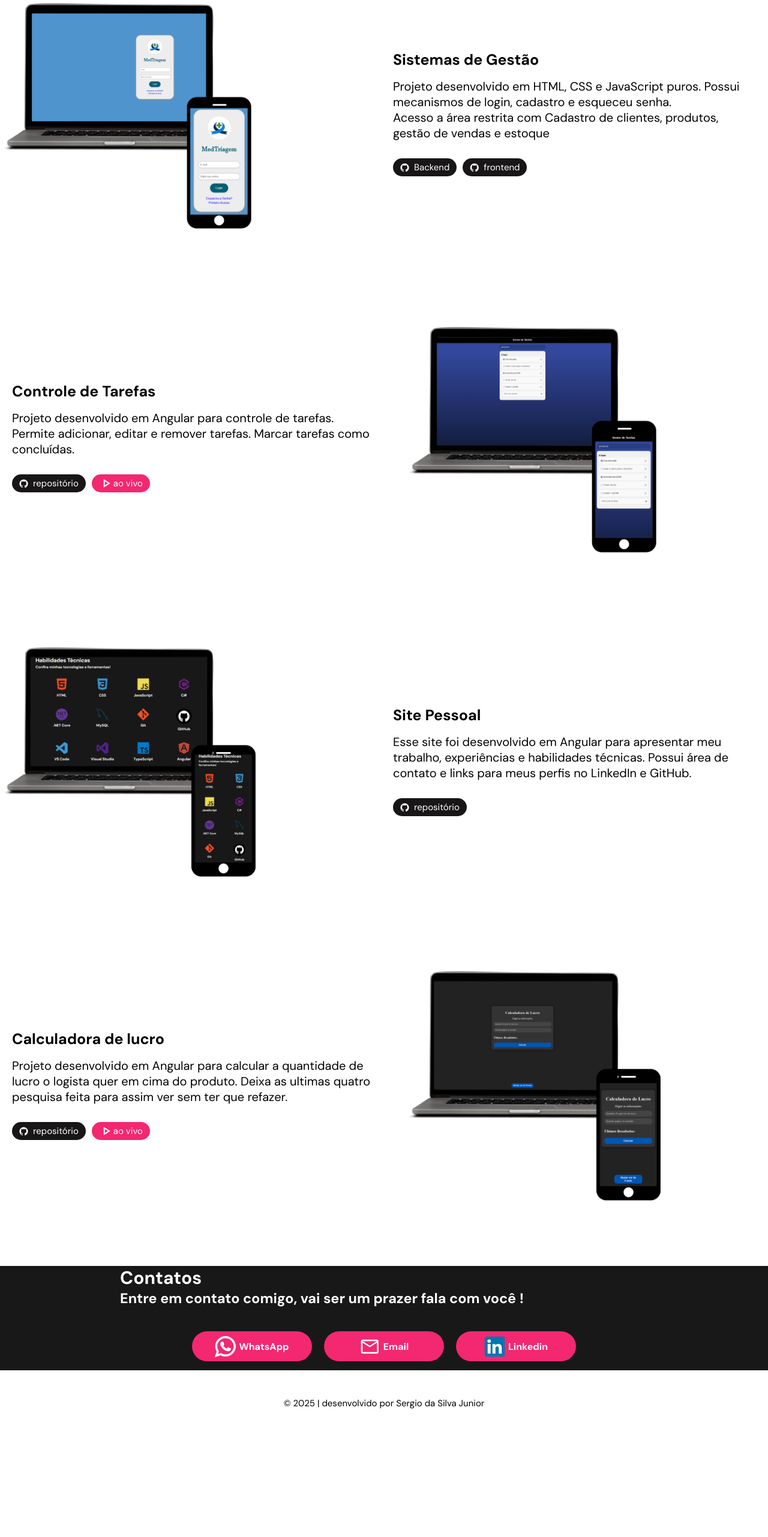
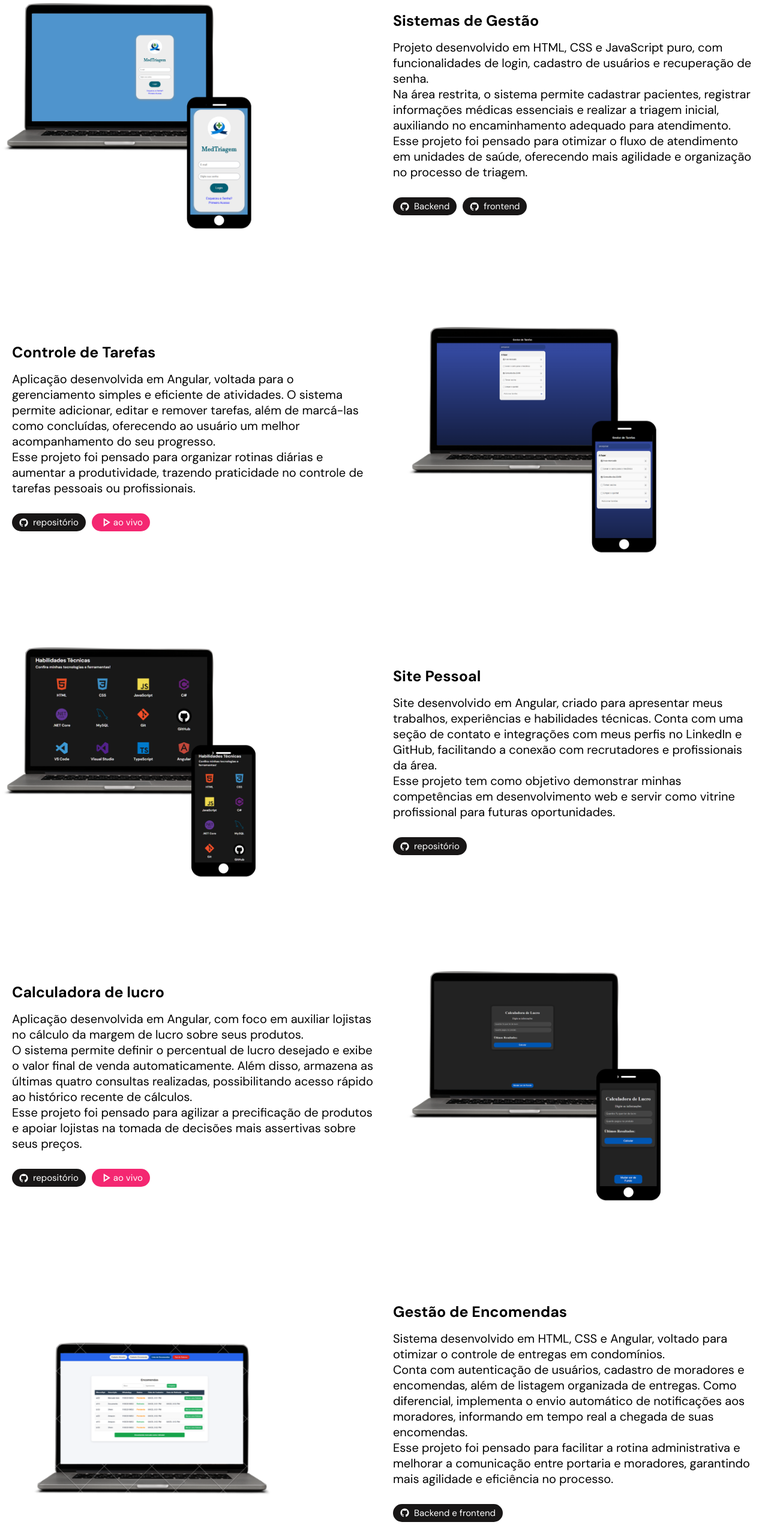
Before and after one commit to Sergiojr1992/portfolio-sergio, an Angular app: page / in a window 1280 px wide. Shown: the part 2111-4674 px from the top of the page at 60% size. Before the commit the page ends 4481 px from the top, so only its background shows below. Built offline with nearby package versions, Linux system fonts and the light colour scheme.

Commit message:
Alterando o href do projeto sistema condomínio para enmacinhar para o repositório

```diff
--- a/angular.json
+++ b/angular.json
@@ -13,6 +13,7 @@
         "build": {
           "builder": "@angular/build:application",
           "options": {
+            "outputPath": "dist/portfolio-sergio",
             "browser": "src/main.ts",
             "polyfills": [
               "zone.js"
--- a/src/app/home/home.css
+++ b/src/app/home/home.css
@@ -1,6 +1,9 @@
 
 
 /* box banner */
+
+
+
 .banner {
     display: flex;
     justify-content: center;
@@ -71,6 +74,7 @@
 .banner .box .buttons a i {
     margin-right: 5px;
 }
+
 
 /* box about */
 
--- a/src/app/home/home.html
+++ b/src/app/home/home.html
@@ -135,14 +135,21 @@
       <div class="project reverse">
         <div class="text">
           <h4>Sistemas de Gestão</h4>
-          <p>Projeto desenvolvido em HTML, CSS e JavaScript puros. Possui mecanismos de login, cadastro e esqueceu
-            senha.</p>
-          <p>Acesso a área restrita com Cadastro de clientes, produtos, gestão de vendas e estoque</p>
+          <p>Projeto desenvolvido em HTML, CSS e JavaScript puro, com funcionalidades de login, cadastro de usuários e
+            recuperação de senha.</p>
+            <p> Na área restrita, o sistema permite cadastrar pacientes, registrar informações médicas essenciais e realizar
+            a triagem inicial, auxiliando no encaminhamento adequado para atendimento.</p>
+
+            <p>Esse projeto foi pensado para otimizar o fluxo de atendimento em unidades de saúde, oferecendo mais
+            agilidade e organização no processo de triagem.</p>
+
           <div class="buttons">
-            <a href="https://github.com/Sergiojr1992/sistema-backend" target="_blank"> <i
-                class="devicon-github-plain"></i>Backend</a>
-            <a href="https://github.com/Sergiojr1992/sistema-frontend" target="_blank"> <i
-                class="devicon-github-plain"></i>frontend</a>
+            <a href="https://github.com/Sergiojr1992/sistema-backend" target="_blank">
+              <i class="devicon-github-plain"></i>Backend
+            </a>
+            <a href="https://github.com/Sergiojr1992/sistema-frontend" target="_blank">
+              <i class="devicon-github-plain"></i>frontend
+            </a>
           </div>
         </div>
         <div class="img">
@@ -154,15 +161,21 @@
       <div class="project">
         <div class="text">
           <h4>Controle de Tarefas</h4>
-          <p>Projeto desenvolvido em Angular para controle de tarefas. Permite adicionar, editar e remover tarefas.
-            Marcar tarefas como concluídas.</p>
+          <p>Aplicação desenvolvida em Angular, voltada para o gerenciamento simples e eficiente de atividades.
+            O sistema permite adicionar, editar e remover tarefas, além de marcá-las como concluídas, oferecendo ao
+            usuário um melhor acompanhamento do seu progresso.</p>
+
+            <p>  Esse projeto foi pensado para organizar rotinas diárias e aumentar a produtividade, trazendo praticidade no
+            controle de tarefas pessoais ou profissionais.</p>
+
+
           <div class="buttons">
-            <a href="https://github.com/Sergiojr1992/gestorTarefas" target="_blank"> <i
-                class="devicon-github-plain"></i>repositório</a>
-            <a href="https://gestor-de-tarefas2025.web.app/task-list" target="_blank" class="live"><span
-                class="material-symbols-outlined">
-                play_arrow
-              </span>ao vivo</a>
+            <a href="https://github.com/Sergiojr1992/gestorTarefas" target="_blank">
+              <i class="devicon-github-plain"></i>repositório
+            </a>
+            <a href="https://gestor-de-tarefas2025.web.app/task-list" target="_blank" class="live">
+              <span class="material-symbols-outlined">play_arrow</span>ao vivo
+            </a>
           </div>
         </div>
         <div class="img">
@@ -174,27 +187,38 @@
       <div class="project reverse">
         <div class="text">
           <h4>Site Pessoal</h4>
-          <p>Esse site foi desenvolvido em Angular para apresentar meu trabalho, experiências e habilidades técnicas.
-            Possui área de contato e links para meus perfis no LinkedIn e GitHub.</p>
+          <p>Site desenvolvido em Angular, criado para apresentar meus trabalhos, experiências e habilidades técnicas.
+            Conta com uma seção de contato e integrações com meus perfis no LinkedIn e GitHub, facilitando a conexão com
+            recrutadores e profissionais da área.</p>
+
+            <p> Esse projeto tem como objetivo demonstrar minhas competências em desenvolvimento web e servir como vitrine
+            profissional para futuras oportunidades.</p>
+
           <div class="buttons">
-            <a href="https://github.com/Sergiojr1992/portfolio-sergio" target="_blank"> <i
-                class="devicon-github-plain"></i>repositório</a>
+            <a href="https://github.com/Sergiojr1992/portfolio-sergio" target="_blank">
+              <i class="devicon-github-plain"></i>repositório
+            </a>
           </div>
         </div>
         <div class="img">
           <img src="/assets/portfolio-pessoal.png" alt="Projeto Site Pessoal">
         </div>
       </div>
-    </div>
-   <div class="projects">
-  <div class="box">
 
-    <!-- Projeto 4 aqui dentro -->
+      <!-- Projeto 4 -->
       <div class="project">
         <div class="text">
           <h4>Calculadora de lucro</h4>
-        <p>Projeto desenvolvido em Angular para calcular a quantidade de lucro o logista quer em cima do produto. Deixa as ultimas quatro pesquisa feita para assim ver sem ter que refazer.
-          </p>
+          <p>Aplicação desenvolvida em Angular, com foco em auxiliar lojistas no cálculo da margem de lucro sobre seus
+            produtos.</p>
+
+            <p>   O sistema permite definir o percentual de lucro desejado e exibe o valor final de venda automaticamente.
+            Além disso, armazena as últimas quatro consultas realizadas, possibilitando acesso rápido ao histórico
+            recente de cálculos.</p>
+
+            <p> Esse projeto foi pensado para agilizar a precificação de produtos e apoiar lojistas na tomada de decisões
+            mais assertivas sobre seus preços.</p>
+
           <div class="buttons">
             <a href="https://github.com/Sergiojr1992/gestorTarefas" target="_blank">
               <i class="devicon-github-plain"></i>repositório
@@ -205,14 +229,39 @@
           </div>
         </div>
         <div class="img">
-        <img src="/assets/calculadora.png" alt="Projeto Controle de Tarefas">
+          <img src="/assets/calculadora.png" alt="Projeto Calculadora de Lucro">
+        </div>
+      </div>
+
+      <!-- Projeto 5 -->
+      <div class="project reverse">
+        <div class="text">
+          <h4>Gestão de Encomendas</h4>
+          <p>Sistema desenvolvido em HTML, CSS e Angular, voltado para otimizar o controle de entregas em condomínios.
+          </p>
+
+          <p>Conta com autenticação de usuários, cadastro de moradores e encomendas, além de listagem organizada de
+            entregas.
+            Como diferencial, implementa o envio automático de notificações aos moradores, informando em tempo real a
+            chegada de suas encomendas.</p>
+
+          <p>Esse projeto foi pensado para facilitar a rotina administrativa e melhorar a comunicação entre portaria e
+            moradores, garantindo mais agilidade e eficiência no processo.</p>
+
+          <div class="buttons">
+            <a href="https://github.com/Sergiojr1992/sistema-condominio" target="_blank">
+              <i class="devicon-github-plain"></i>Backend e frontend
+            </a>
+          </div>
+        </div>
+        <div class="img">
+          <img src="/assets/pc1.png" alt="Projeto Gestão de Encomendas">
         </div>
       </div>
 
     </div>
-</div>
+  </section>
 
-  </section>
 
   <section id="contact" class="container contact">
     <div class="box">
--- /dev/null
+++ b/y/404.html
@@ -0,0 +1,33 @@
+<!DOCTYPE html>
+<html>
+  <head>
+    <meta charset="utf-8">
+    <meta name="viewport" content="width=device-width, initial-scale=1">
+    <title>Page Not Found</title>
+
+    <style media="screen">
+      body { background: #ECEFF1; color: rgba(0,0,0,0.87); font-family: Roboto, Helvetica, Arial, sans-serif; margin: 0; padding: 0; }
+      #message { background: white; max-width: 360px; margin: 100px auto 16px; padding: 32px 24px 16px; border-radius: 3px; }
+      #message h3 { color: #888; font-weight: normal; font-size: 16px; margin: 16px 0 12px; }
+      #message h2 { color: #ffa100; font-weight: bold; font-size: 16px; margin: 0 0 8px; }
+      #message h1 { font-size: 22px; font-weight: 300; color: rgba(0,0,0,0.6); margin: 0 0 16px;}
+      #message p { line-height: 140%; margin: 16px 0 24px; font-size: 14px; }
+      #message a { display: block; text-align: center; background: #039be5; text-transform: uppercase; text-decoration: none; color: white; padding: 16px; border-radius: 4px; }
+      #message, #message a { box-shadow: 0 1px 3px rgba(0,0,0,0.12), 0 1px 2px rgba(0,0,0,0.24); }
+      #load { color: rgba(0,0,0,0.4); text-align: center; font-size: 13px; }
+      @media (max-width: 600px) {
+        body, #message { margin-top: 0; background: white; box-shadow: none; }
+        body { border-top: 16px solid #ffa100; }
+      }
+    </style>
+  </head>
+  <body>
+    <div id="message">
+      <h2>404</h2>
+      <h1>Page Not Found</h1>
+      <p>The specified file was not found on this website. Please check the URL for mistakes and try again.</p>
+      <h3>Why am I seeing this?</h3>
+      <p>This page was generated by the Firebase Command-Line Interface. To modify it, edit the <code>404.html</code> file in your project's configured <code>public</code> directory.</p>
+    </div>
+  </body>
+</html>
--- /dev/null
+++ b/y/index.html
@@ -0,0 +1,89 @@
+<!DOCTYPE html>
+<html>
+  <head>
+    <meta charset="utf-8">
+    <meta name="viewport" content="width=device-width, initial-scale=1">
+    <title>Welcome to Firebase Hosting</title>
+
+    <!-- update the version number as needed -->
+    <script defer src="/__/firebase/12.2.1/firebase-app-compat.js"></script>
+    <!-- include only the Firebase features as you need -->
+    <script defer src="/__/firebase/12.2.1/firebase-auth-compat.js"></script>
+    <script defer src="/__/firebase/12.2.1/firebase-database-compat.js"></script>
+    <script defer src="/__/firebase/12.2.1/firebase-firestore-compat.js"></script>
+    <script defer src="/__/firebase/12.2.1/firebase-functions-compat.js"></script>
+    <script defer src="/__/firebase/12.2.1/firebase-messaging-compat.js"></script>
+    <script defer src="/__/firebase/12.2.1/firebase-storage-compat.js"></script>
+    <script defer src="/__/firebase/12.2.1/firebase-analytics-compat.js"></script>
+    <script defer src="/__/firebase/12.2.1/firebase-remote-config-compat.js"></script>
+    <script defer src="/__/firebase/12.2.1/firebase-performance-compat.js"></script>
+    <!--
+      initialize the SDK after all desired features are loaded, set useEmulator to false
+      to avoid connecting the SDK to running emulators.
+    -->
+    <script defer src="/__/firebase/init.js?useEmulator=true"></script>
+
+    <style media="screen">
+      body { background: #ECEFF1; color: rgba(0,0,0,0.87); font-family: Roboto, Helvetica, Arial, sans-serif; margin: 0; padding: 0; }
+      #message { background: white; max-width: 360px; margin: 100px auto 16px; padding: 32px 24px; border-radius: 3px; }
+      #message h2 { color: #ffa100; font-weight: bold; font-size: 16px; margin: 0 0 8px; }
+      #message h1 { font-size: 22px; font-weight: 300; color: rgba(0,0,0,0.6); margin: 0 0 16px;}
+      #message p { line-height: 140%; margin: 16px 0 24px; font-size: 14px; }
+      #message a { display: block; text-align: center; background: #039be5; text-transform: uppercase; text-decoration: none; color: white; padding: 16px; border-radius: 4px; }
+      #message, #message a { box-shadow: 0 1px 3px rgba(0,0,0,0.12), 0 1px 2px rgba(0,0,0,0.24); }
+      #load { color: rgba(0,0,0,0.4); text-align: center; font-size: 13px; }
+      @media (max-width: 600px) {
+        body, #message { margin-top: 0; background: white; box-shadow: none; }
+        body { border-top: 16px solid #ffa100; }
+      }
+    </style>
+  </head>
+  <body>
+    <div id="message">
+      <h2>Welcome</h2>
+      <h1>Firebase Hosting Setup Complete</h1>
+      <p>You're seeing this because you've successfully setup Firebase Hosting. Now it's time to go build something extraordinary!</p>
+      <a target="_blank" href="https://firebase.google.com/docs/hosting/">Open Hosting Documentation</a>
+    </div>
+    <p id="load">Firebase SDK Loading&hellip;</p>
+
+    <script>
+      document.addEventListener('DOMContentLoaded', function() {
+        const loadEl = document.querySelector('#load');
+        // // 🔥🔥🔥🔥🔥🔥🔥🔥🔥🔥🔥🔥🔥🔥🔥🔥🔥🔥🔥🔥🔥🔥🔥🔥🔥🔥🔥🔥🔥🔥🔥
+        // // The Firebase SDK is initialized and available here!
+        //
+        // firebase.auth().onAuthStateChanged(user => { });
+        // firebase.database().ref('/path/to/ref').on('value', snapshot => { });
+        // firebase.firestore().doc('/foo/bar').get().then(() => { });
+        // firebase.functions().httpsCallable('yourFunction')().then(() => { });
+        // firebase.messaging().requestPermission().then(() => { });
+        // firebase.storage().ref('/path/to/ref').getDownloadURL().then(() => { });
+        // firebase.analytics(); // call to activate
+        // firebase.analytics().logEvent('tutorial_completed');
+        // firebase.performance(); // call to activate
+        //
+        // // 🔥🔥🔥🔥🔥🔥🔥🔥🔥🔥🔥🔥🔥🔥🔥🔥🔥🔥🔥🔥🔥🔥🔥🔥🔥🔥🔥🔥🔥🔥🔥
+
+        try {
+          let app = firebase.app();
+          let features = [
+            'auth',
+            'database',
+            'firestore',
+            'functions',
+            'messaging',
+            'storage',
+            'analytics',
+            'remoteConfig',
+            'performance',
+          ].filter(feature => typeof app[feature] === 'function');
+          loadEl.textContent = `Firebase SDK loaded with ${features.join(', ')}`;
+        } catch (e) {
+          console.error(e);
+          loadEl.textContent = 'Error loading the Firebase SDK, check the console.';
+        }
+      });
+    </script>
+  </body>
+</html>
```
Also changed, not shown: firebase.json, public/assets/pc1.png (added). Lines whose indentation alone changed are shown as unchanged.
